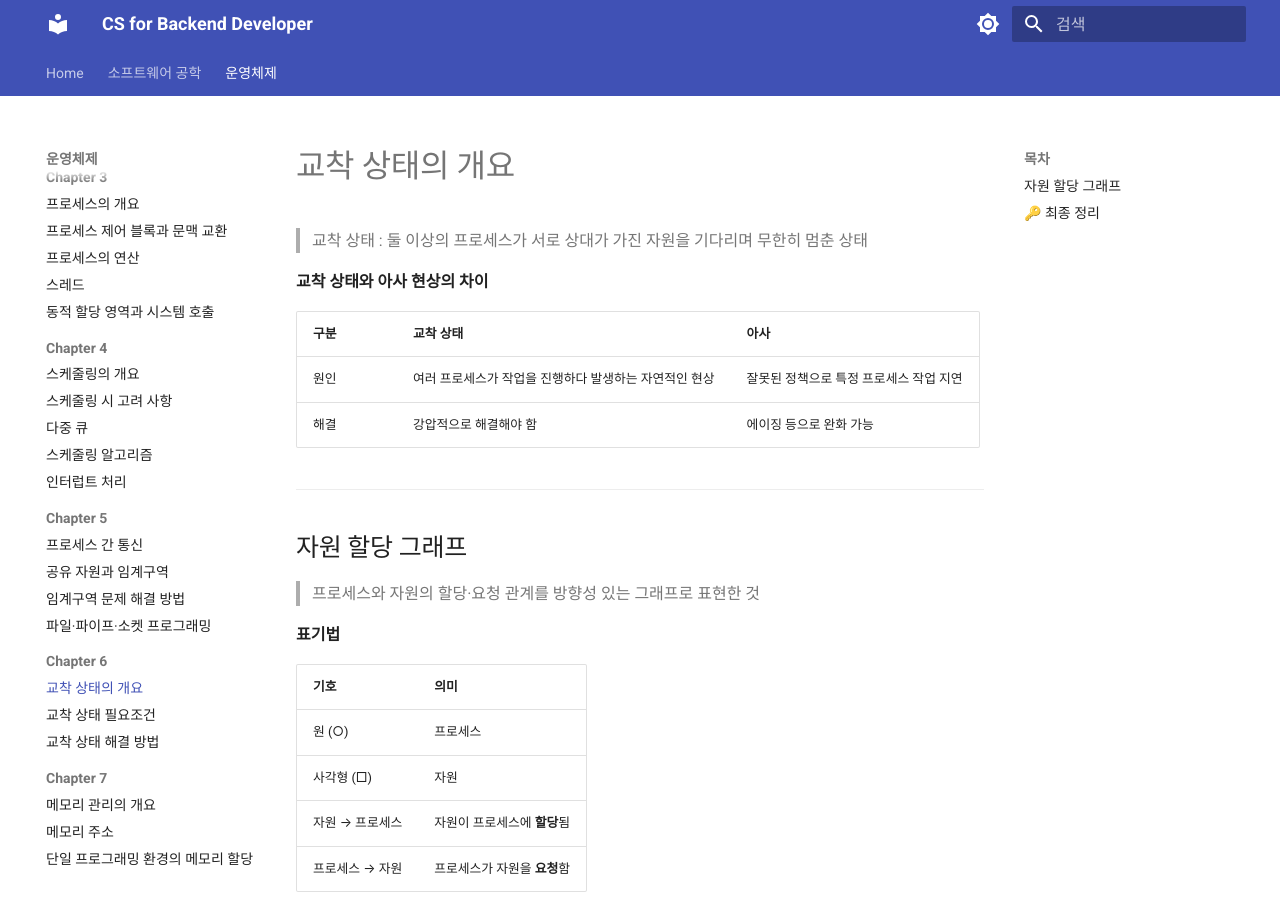
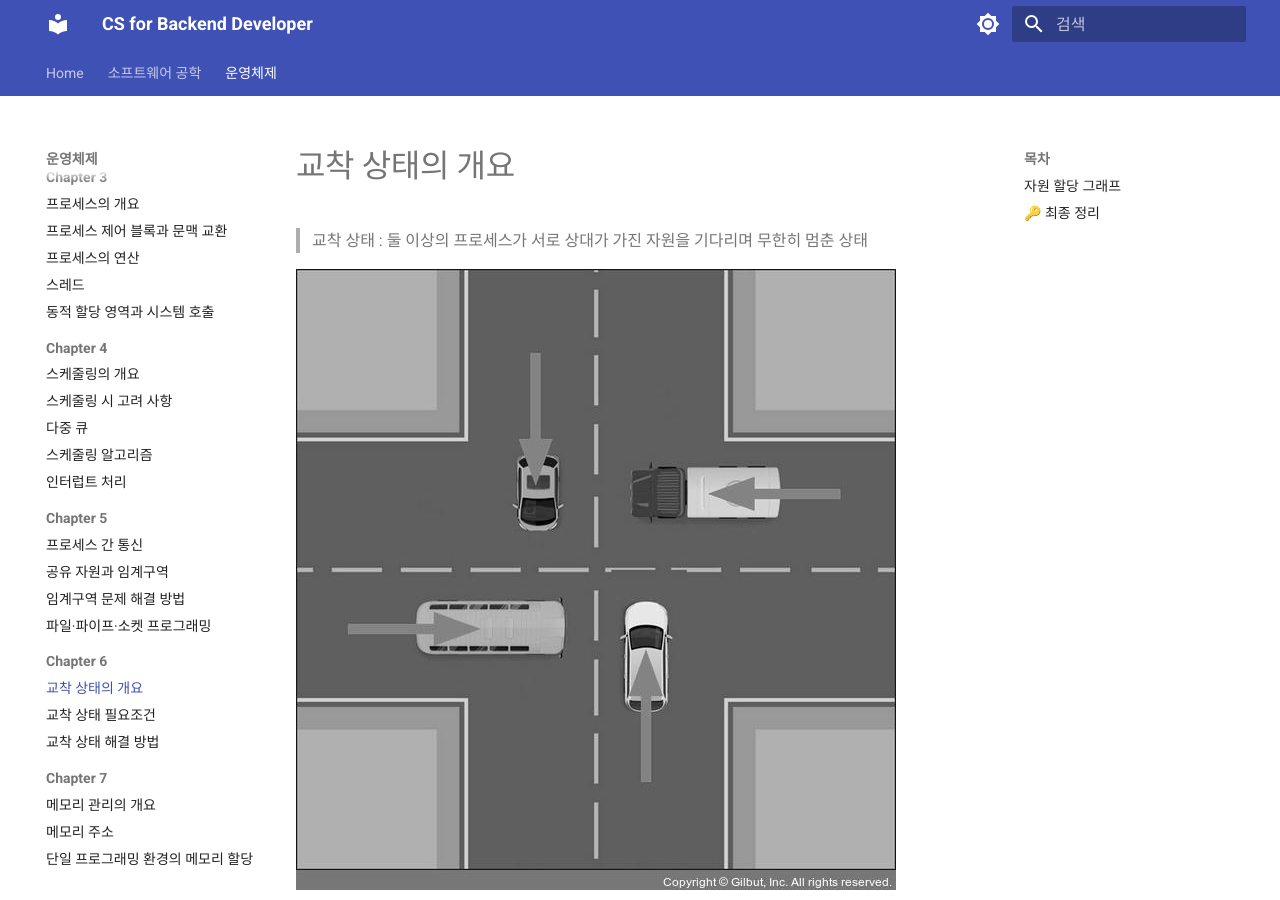
Before and after one commit to CokaNuri/CSBE, an MkDocs documentation site: the page built from docs/operating-system/Chapter 6 - 교착 상태/01 교착 상태의 개요.md, in a window 1280 px wide and 900 px high. Built offline with MkDocs 1.6.1 and Material for MkDocs 9.7.7, drawn with Linux system fonts in a browser that asks for light colours.

Commit message:
사진추가

```diff
--- a/docs/operating-system/Chapter 6 - 교착 상태/01 교착 상태의 개요.md
+++ b/docs/operating-system/Chapter 6 - 교착 상태/01 교착 상태의 개요.md
@@ -2,6 +2,9 @@
 
 > 교착 상태 : 둘 이상의 프로세스가 서로 상대가 가진 자원을 기다리며 무한히 멈춘 상태
 
+
+
+![](교착상태.jpg){ width=600 }
 
 **교착 상태와 아사 현상의 차이**
 
```
Also changed, not shown: docs/operating-system/Chapter 6 - 교착 상태/02 교착 상태 필요조건.md (+3 -0 lines).
